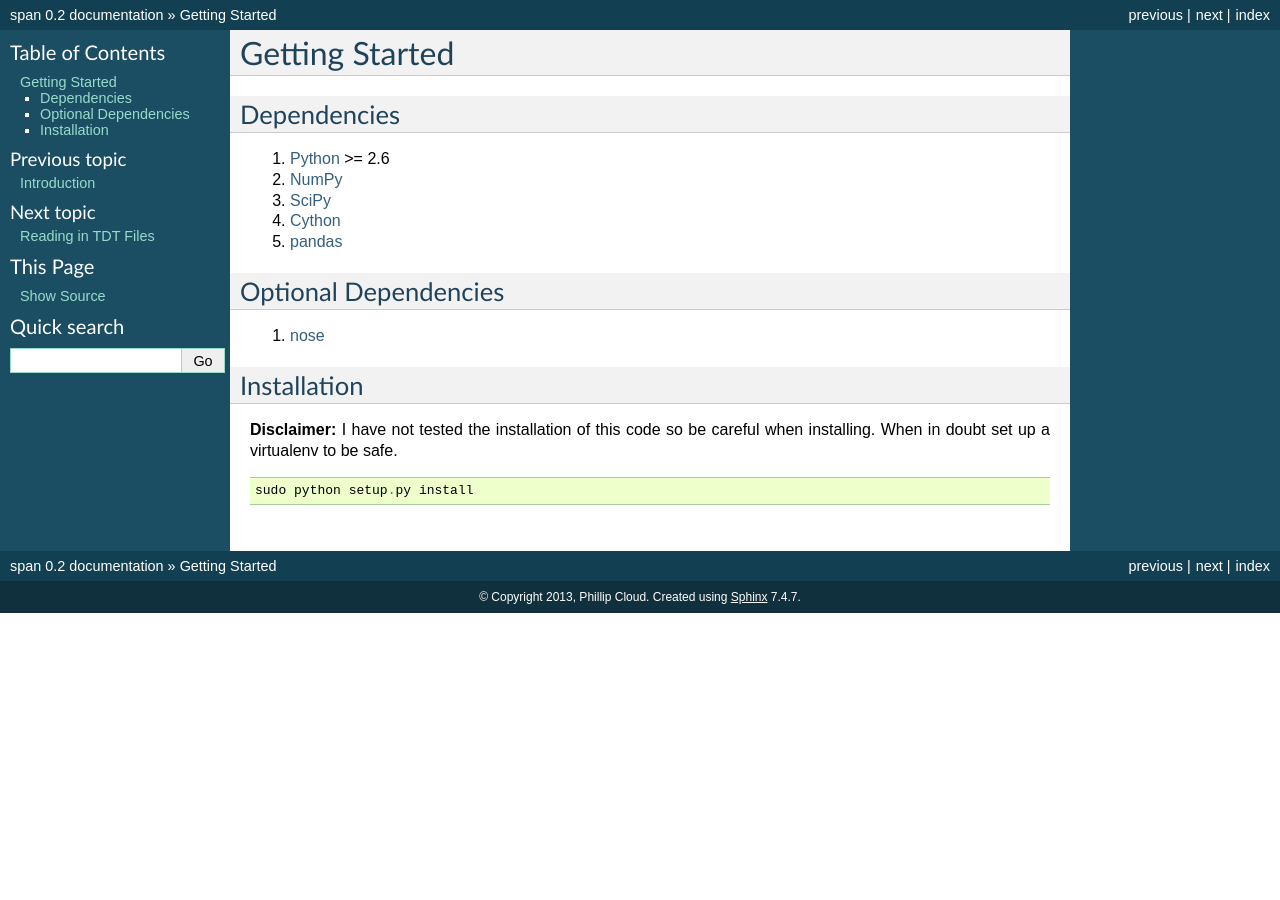
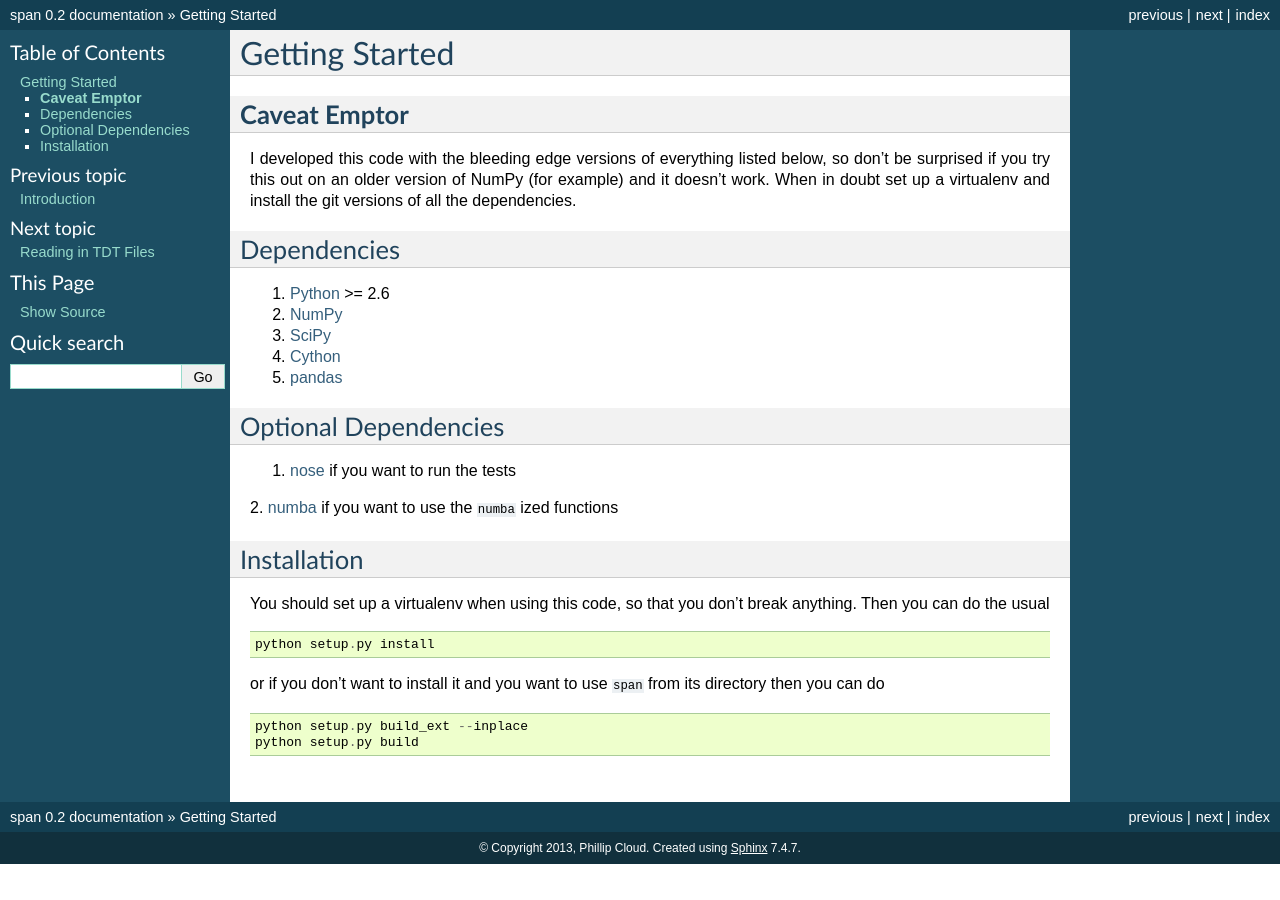
Before and after one commit to cpcloud/span, a Sphinx documentation site: the page built from docs/source/getting_started.rst, in a window 1280 px wide. Built offline with Sphinx 7.4.7, drawn with Linux system fonts in a browser that asks for light colours.

Commit message:
more detailed getting started section

```diff
--- a/docs/source/getting_started.rst
+++ b/docs/source/getting_started.rst
@@ -1,5 +1,12 @@
 Getting Started
 ===============
+
+**Caveat Emptor**
+-----------------
+I developed this code with the bleeding edge versions of everything
+listed below, so don't be surprised if you try this out on an older
+version of NumPy (for example) and it doesn't work. When in doubt set
+up a virtualenv and install the git versions of all the dependencies.
 
 Dependencies
 ------------
@@ -11,13 +18,24 @@ Dependencies
 
 Optional Dependencies
 ---------------------
-1. `nose <http://nose.readthedocs.org>`_
+1. `nose <http://nose.readthedocs.org>`_ if you want to run the tests
+2. `numba <http://numba.pydata.org>`_ if you want to use the ``numba``
+ized functions
 
 Installation
 ------------
-
-**Disclaimer:** I have not tested the installation of this code so be careful when installing. When in doubt set up a virtualenv to be safe.
+You should set up a virtualenv when using this code, so that you don't
+break anything. Then you can do the usual
 
 .. code-block:: python
 
-   sudo python setup.py install
+    python setup.py install
+
+
+or if you don't want to install it and you want to
+use ``span`` from its directory then you can do
+
+.. code-block:: python
+
+    python setup.py build_ext --inplace
+    python setup.py build
```
